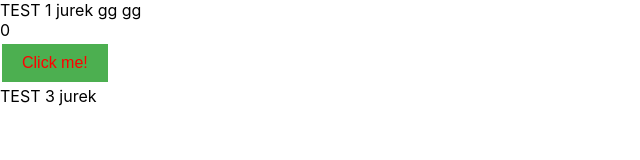
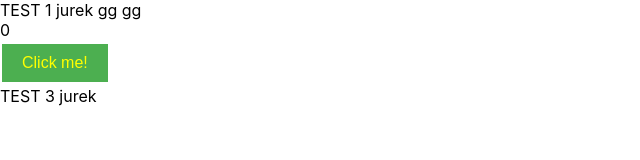
Before and after one commit to PatrykRomanowski/bookstore, a React (Create React App) app in the folder ksiegarnia/: page /test2 in a window 1280 px wide. Shown: the top 160 px of the page, without its empty margins (0-640 px from the left). Built offline with nearby package versions, Linux system fonts and the light colour scheme.

Commit message:
yellow button

```diff
--- a/ksiegarnia/src/Components/test2.js
+++ b/ksiegarnia/src/Components/test2.js
@@ -10,7 +10,7 @@ const Test2Component = () => {
   const buttonStyle = {
     backgroundColor: "#4CAF50",
     border: "none",
-    color: "red",
+    color: "yellow",
     padding: "10px 20px",
     textAlign: "center",
     textDecoration: "none",
```
